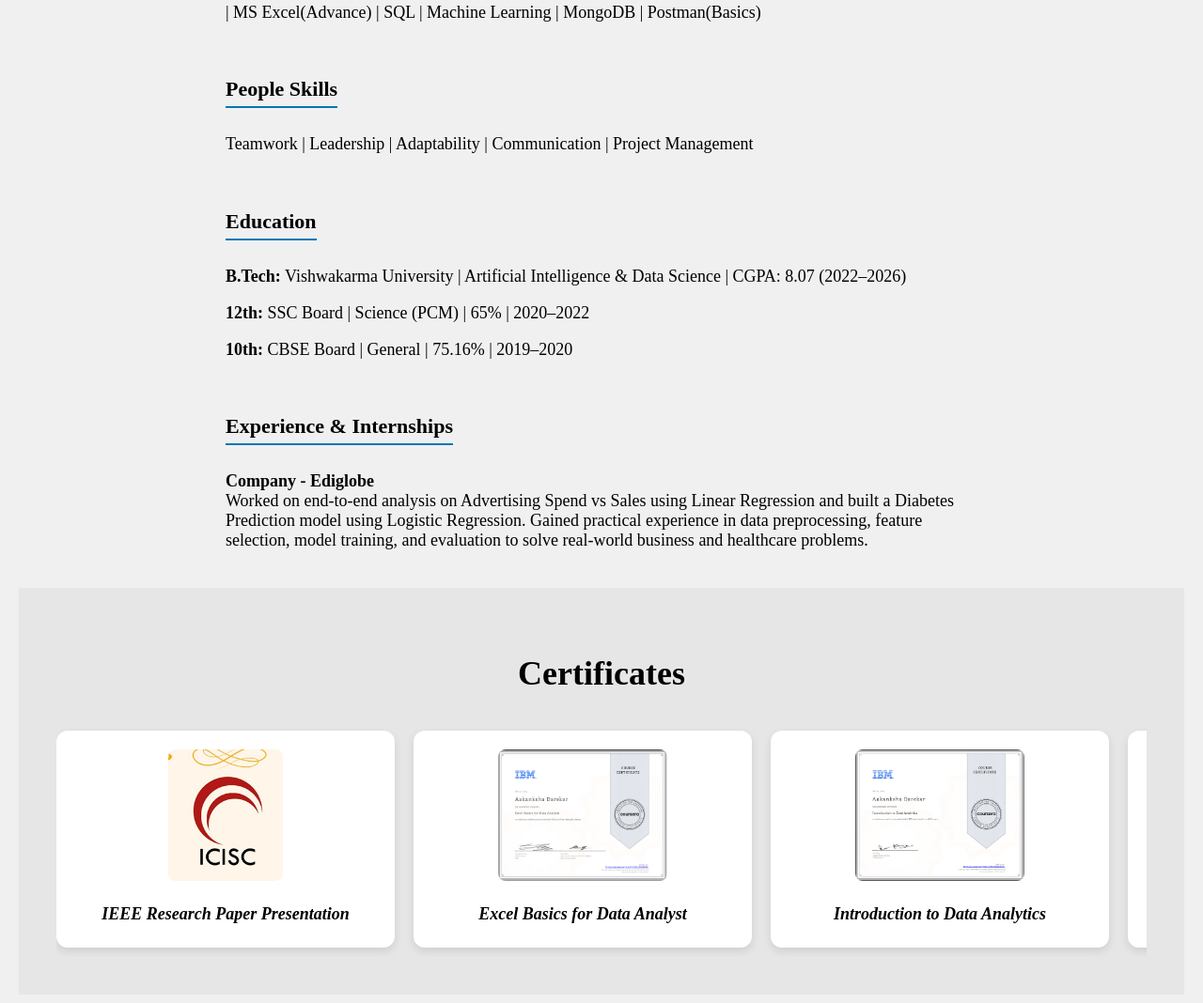
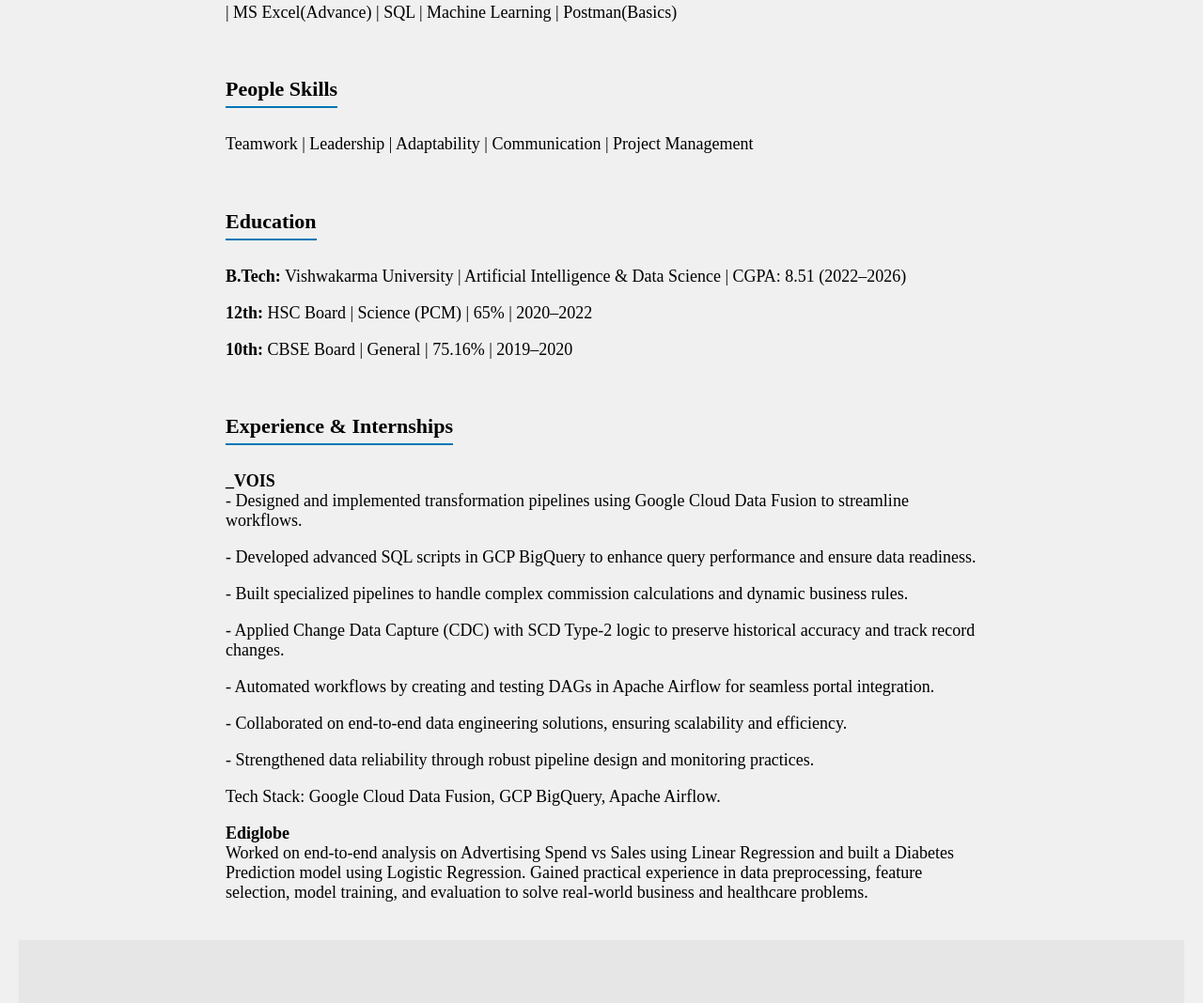
Before and after one commit to Aakanksha-Darekar/resume, a plain HTML site: page index.html in a window 1280 px wide. Shown: the part 3082-4150 px from the top of the page at 94% size. Drawn offline with Linux system fonts and the light colour scheme.

Commit message:
Internship latest changes

```diff
--- a/index.html
+++ b/index.html
@@ -179,7 +179,7 @@
     <div class="section-block">
         <h2>Technical Skills</h2>
         <p>Python |Google Cloud Data Fusion | Goolge Cloud Big Query| AIRFLOW (Basics) | JIRA | R | Power BI </p>
-        <p>| MS Excel(Advance) | SQL | Machine Learning | MongoDB | Postman(Basics)</p>
+        <p>| MS Excel(Advance) | SQL | Machine Learning | Postman(Basics)</p>
     </div>
 
     <div class="section-block">
@@ -189,18 +189,34 @@
 
     <div class="section-block">
         <h2>Education</h2>
-        <p><strong>B.Tech:</strong> Vishwakarma University | Artificial Intelligence & Data Science | CGPA: 8.07 (2022–2026)</p>
-        <p><strong>12th:</strong> SSC Board | Science (PCM) | 65% | 2020–2022</p>
+        <p><strong>B.Tech:</strong> Vishwakarma University | Artificial Intelligence & Data Science | CGPA: 8.51 (2022–2026)</p>
+        <p><strong>12th:</strong> HSC Board | Science (PCM) | 65% | 2020–2022</p>
         <p><strong>10th:</strong> CBSE Board | General | 75.16% | 2019–2020</p>
     </div>
 
     <div class="section-block">
         <h2>Experience & Internships</h2>
-        <p><strong>Company - Ediglobe</strong><br>
+        <p><strong>_VOIS</strong><br>
+        - Designed and implemented transformation pipelines using Google Cloud Data Fusion to streamline workflows.</p>
+        <p>
+        - Developed advanced SQL scripts in GCP BigQuery to enhance query performance and ensure data readiness.</p>
+        <p>
+        - Built specialized pipelines to handle complex commission calculations and dynamic business rules.</p>
+        <p>
+        - Applied Change Data Capture (CDC) with SCD Type-2 logic to preserve historical accuracy and track record changes.</p>
+        <p>
+        - Automated workflows by creating and testing DAGs in Apache Airflow for seamless portal integration.</p>
+        <p>
+        - Collaborated on end-to-end data engineering solutions, ensuring scalability and efficiency.</p>
+        <p>
+        - Strengthened data reliability through robust pipeline design and monitoring practices.</p>
+        <p>
+        Tech Stack: Google Cloud Data Fusion, GCP BigQuery, Apache Airflow.
+    </p>
+        <p><strong>Ediglobe</strong><br>
         Worked on end-to-end analysis on Advertising Spend vs Sales using Linear Regression and built a Diabetes Prediction model using Logistic Regression.
         Gained practical experience in data preprocessing, feature selection, model training, and evaluation to solve real-world business and healthcare problems.
         </p>
-        <!-- Add other internships/experience here -->
     </div>
 
     <!-- Certificates Section -->
```
